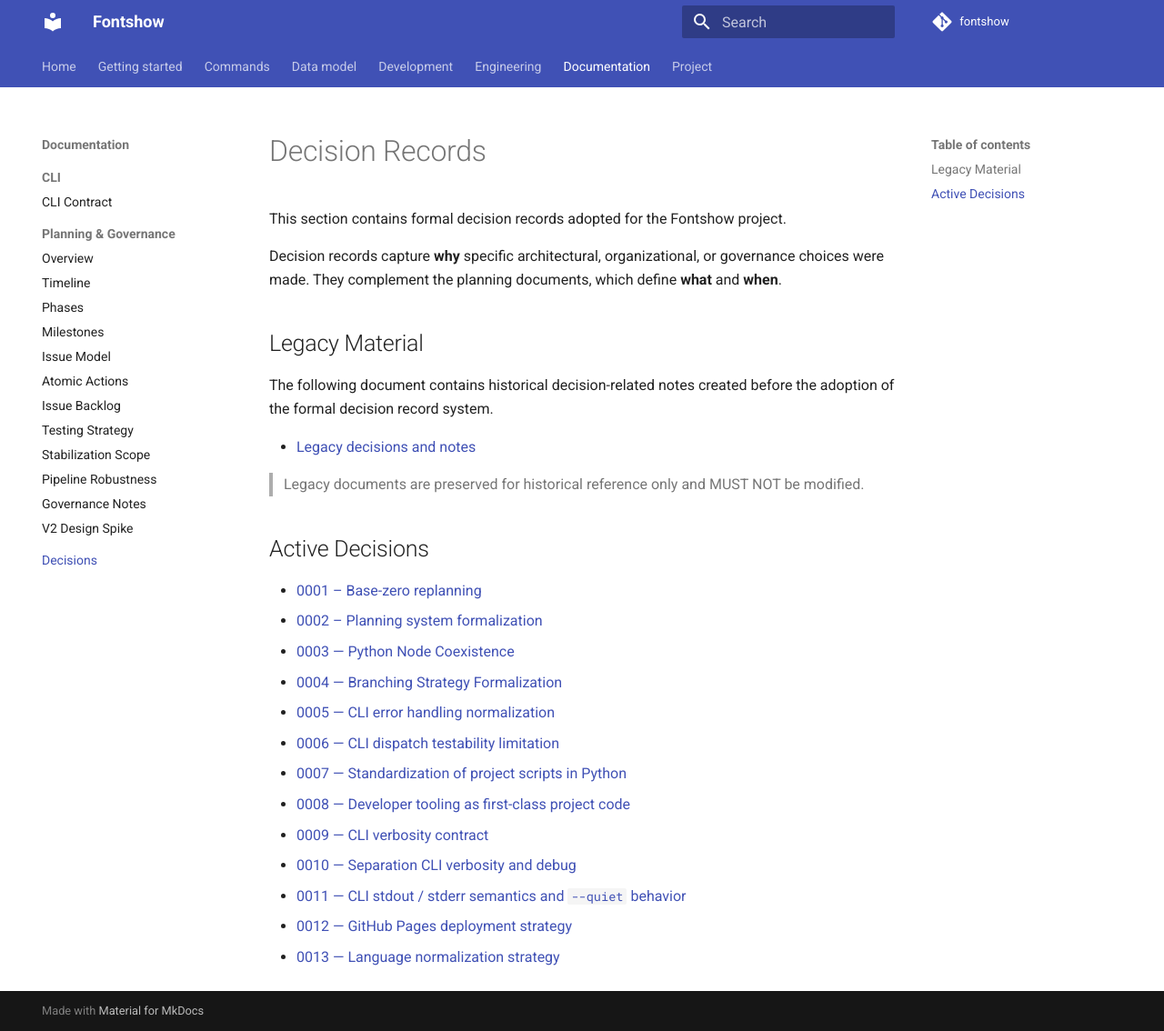
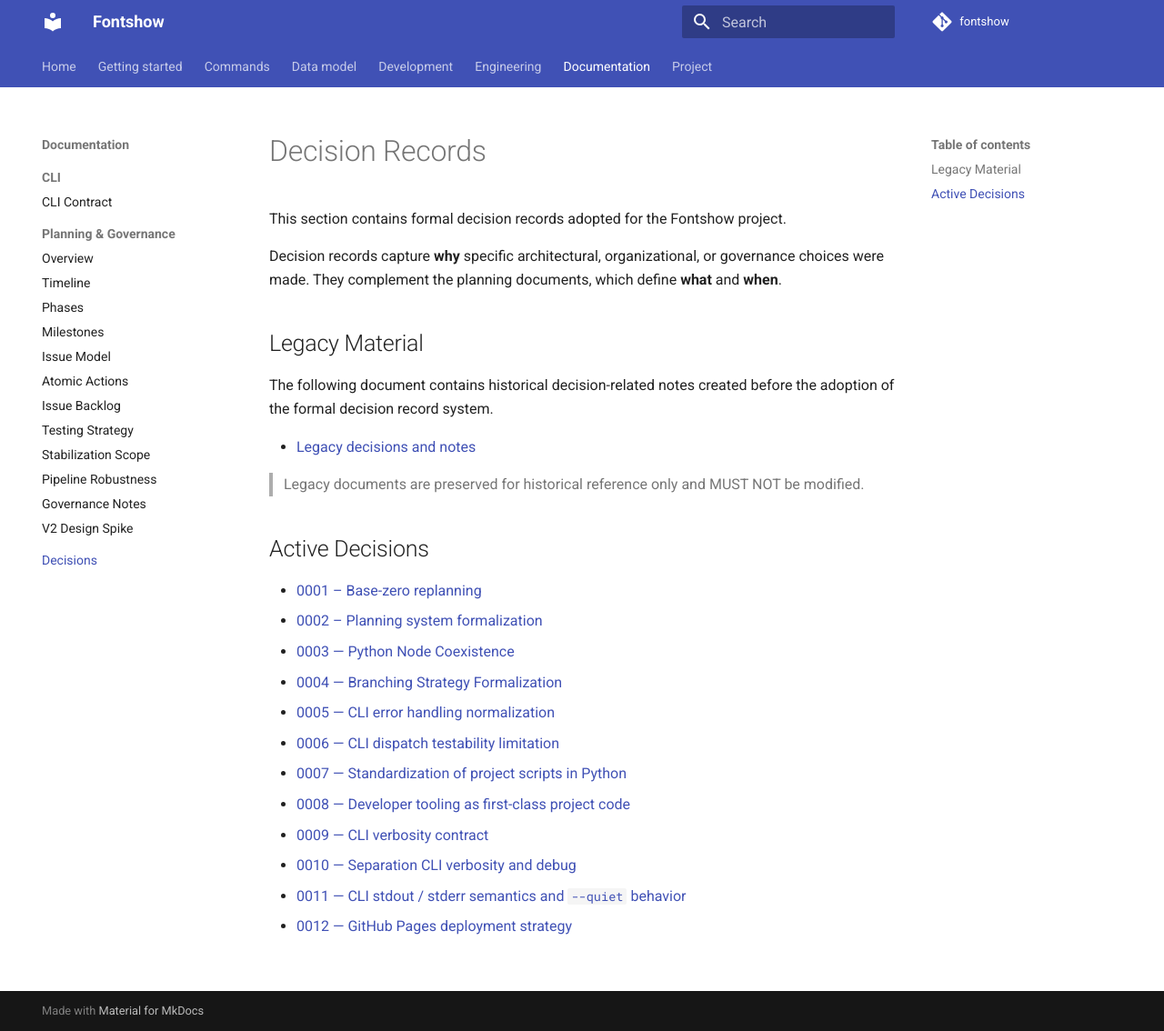
Before and after one commit to marco0560/Fontshow, an MkDocs documentation site: the page built from docs/decisions/index.md, in a window 1280 px wide and 1134 px high. Shown: the whole window at 91% size. Built offline with MkDocs 1.6.1 and Material for MkDocs 9.7.7, drawn with Linux system fonts in a browser that asks for light colours; comment, search, counter and statistics services are not loaded.

```diff
--- a/docs/decisions/index.md
+++ b/docs/decisions/index.md
@@ -30,4 +30,3 @@
 - [0010 — Separation CLI verbosity and debug](0010-separation-cli-verbosity-debug.md)
 - [0011 — CLI stdout / stderr semantics and `--quiet` behavior](0011-cli-stdout-stderr-semantics-quiet-behavior.md)
 - [0012 — GitHub Pages deployment strategy](0012-github-pages-deployment-strategy.md)
-- [0013 — Language normalization strategy](0013-language-normalization-strategy.md)
```
